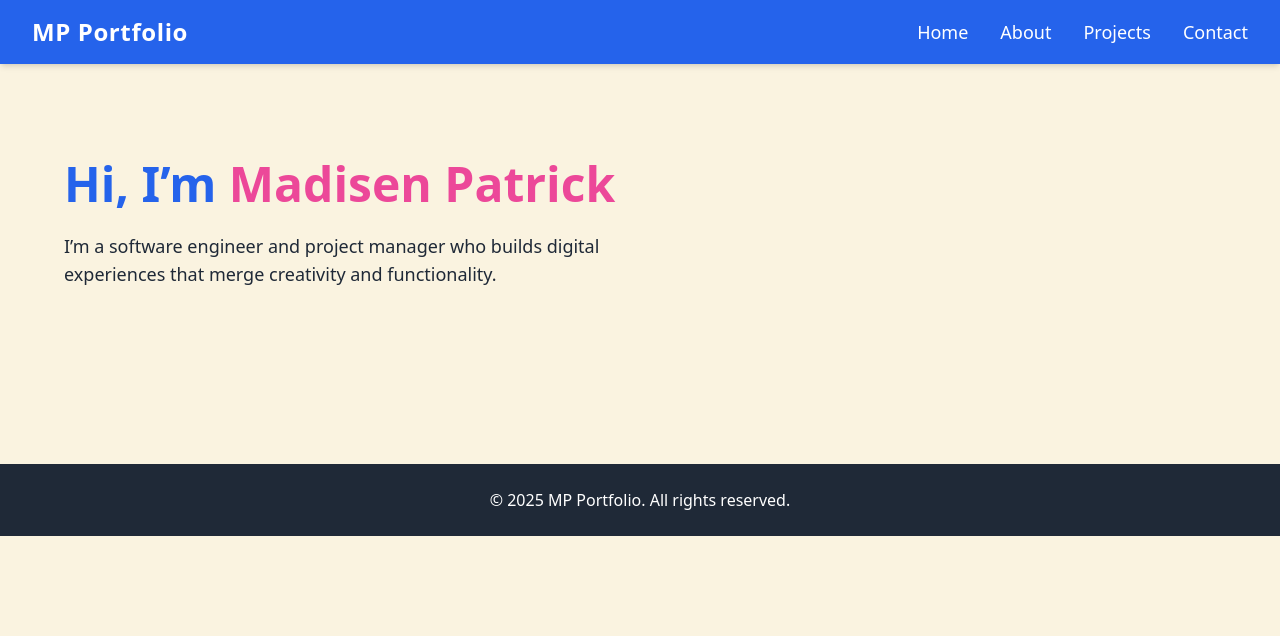
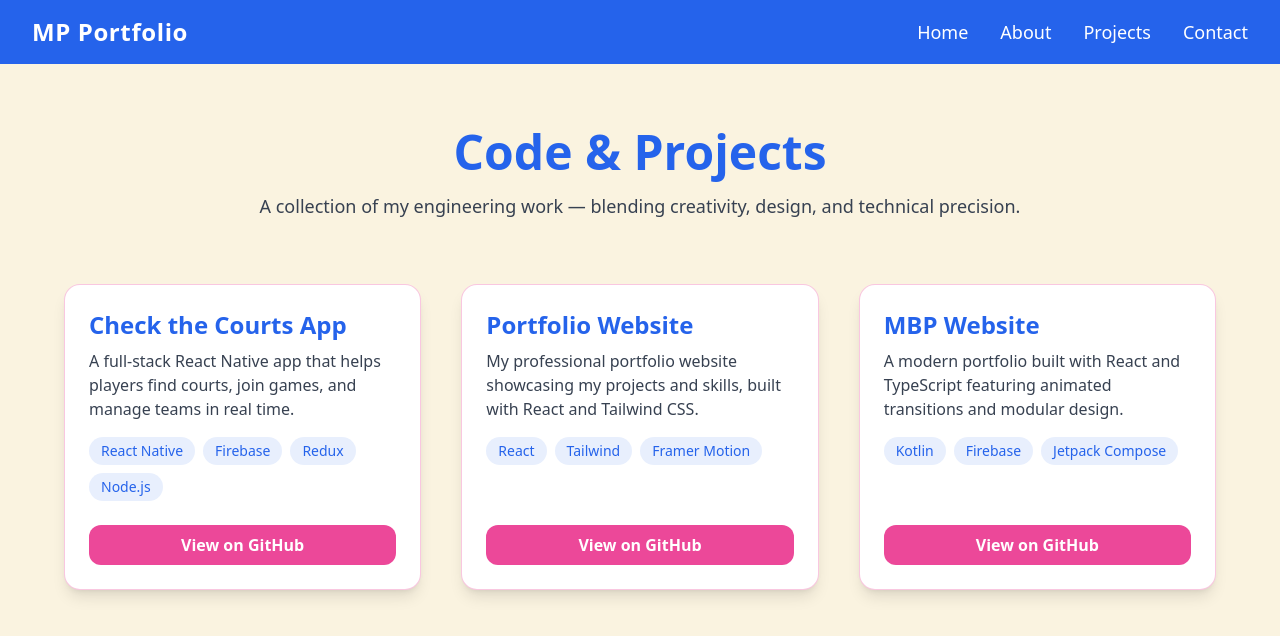
Before and after one commit to madisenbpatrick1/madisen-p-portfolio-website, a React (Create React App) app: page /#/projects in a window 1280 px wide. Shown: the top 636 px of the page. Built offline with nearby package versions, Linux system fonts and the light colour scheme.

Commit message:
code project page created with projects listed

```diff
--- /dev/null
+++ b/src/data/codeProjects.js
@@ -0,0 +1,26 @@
+const codeProjectData = [
+  {
+    name: "Check the Courts App",
+    description:
+      "A full-stack React Native app that helps players find courts, join games, and manage teams in real time.",
+    tech: ["React Native", "Firebase", "Redux", "Node.js"],
+    github: "https://github.com/madisenpatrick/basketball-court-app",
+  },
+  {
+    name: "Portfolio Website",
+    description:
+      "My professional portfolio website showcasing my projects and skills, built with React and Tailwind CSS.",
+    tech: ["React", "Tailwind", "Framer Motion"],
+    github: "https://github.com/madisenpatrick/portfolio",
+  },
+  {
+    name: "MBP Website",
+    description:
+      "A modern portfolio built with React and TypeScript featuring animated transitions and modular design.",
+    tech: ["Kotlin", "Firebase", "Jetpack Compose"],
+    link: "https://mbp-portfolio.web.app/",
+    github: "https://github.com/madisenbpatrick1/madisen-p-website",
+  },
+];
+
+export default codeProjectData;
--- a/src/pages/Projects/Projects.tsx
+++ b/src/pages/Projects/Projects.tsx
@@ -1,27 +1,74 @@
+import React from "react";
+import Navbar from "../../components/common/Navbar";
+import { motion } from "framer-motion";
+import codeProjectData from "../../data/codeProjects";
 
-import { motion } from 'framer-motion';
-import Navbar from '../../components/common/Navbar';
-import Footer from '../../components/common/Footer';
-export default function Projects() {
+export default function Project() {
     return (
-        <div>
+        <>
             <Navbar />
-            <section className="flex flex-col md:flex-row items-center justify-between px-8 md:px-16 py-24">
-                <div className="max-w-xl">
+            <main className="min-h-screen bg-tanBg text-[#1E1E1E] px-6 md:px-12 py-16">
+                {/* Header Section */}
+                <header className="text-center max-w-3xl mx-auto mb-16">
                     <motion.h1
-                        className="text-5xl font-extrabold mb-6 text-[#2563EB]"
-                        initial={{ opacity: 0, x: -50 }}
-                        animate={{ opacity: 1, x: 0 }}
+                        initial={{ opacity: 0, y: -20 }}
+                        animate={{ opacity: 1, y: 0 }}
+                        transition={{ duration: 0.6 }}
+                        className="text-4xl md:text-5xl font-extrabold text-bluePrimary mb-4"
                     >
-                        Hi, I’m <span className="text-[#EC4899]">Madisen Patrick</span>
+                        Code & Projects
                     </motion.h1>
 
-                    <p className="text-lg text-gray-800 mb-8">
-                        I’m a software engineer and project manager who builds digital experiences that merge creativity and functionality.
-                    </p>
-                </div>
-            </section>
-            <Footer/>
-        </div>
+                    <motion.p
+                        initial={{ opacity: 0, y: 20 }}
+                        animate={{ opacity: 1, y: 0 }}
+                        transition={{ duration: 0.8, delay: 0.2 }}
+                        className="text-lg text-gray-700"
+                    >
+                        A collection of my engineering work — blending creativity, design,
+                        and technical precision.
+                    </motion.p>
+                </header>
+
+                {/* Project Grid */}
+                <section className="grid grid-cols-1 sm:grid-cols-2 lg:grid-cols-3 gap-10 max-w-6xl mx-auto">
+                    {codeProjectData.map((project, index) => (
+                        <motion.div
+                            key={index}
+                            initial={{ opacity: 0, y: 30 }}
+                            animate={{ opacity: 1, y: 0 }}
+                            transition={{ duration: 0.5, delay: index * 0.1 }}
+                            className="bg-white shadow-lg rounded-2xl p-6 flex flex-col justify-between hover:shadow-xl hover:-translate-y-1 transition-all duration-300 border border-pinkAccent/30"
+                        >
+                            <div>
+                                <h2 className="text-2xl font-semibold text-bluePrimary mb-2">
+                                    {project.name}
+                                </h2>
+                                <p className="text-gray-700 mb-4">{project.description}</p>
+
+                                <div className="flex flex-wrap gap-2 mb-6">
+                                    {project.tech.map((t, i) => (
+                                        <span
+                                            key={i}
+                                            className="bg-bluePrimary/10 text-bluePrimary text-sm px-3 py-1 rounded-full font-medium"
+                                        >
+                                            {t}
+                                        </span>
+                                    ))}
+                                </div>
+                            </div>
+                            <a
+                                href={project.github}
+                                target="_blank"
+                                rel="noopener noreferrer"
+                                className="inline-block text-center bg-pinkAccent text-white px-5 py-2 rounded-xl font-semibold hover:bg-pinkAccent/80 transition"
+                            >
+                                View on GitHub
+                            </a>
+                        </motion.div>
+                    ))}
+                </section>
+            </main>
+        </>
     );
 }
```
